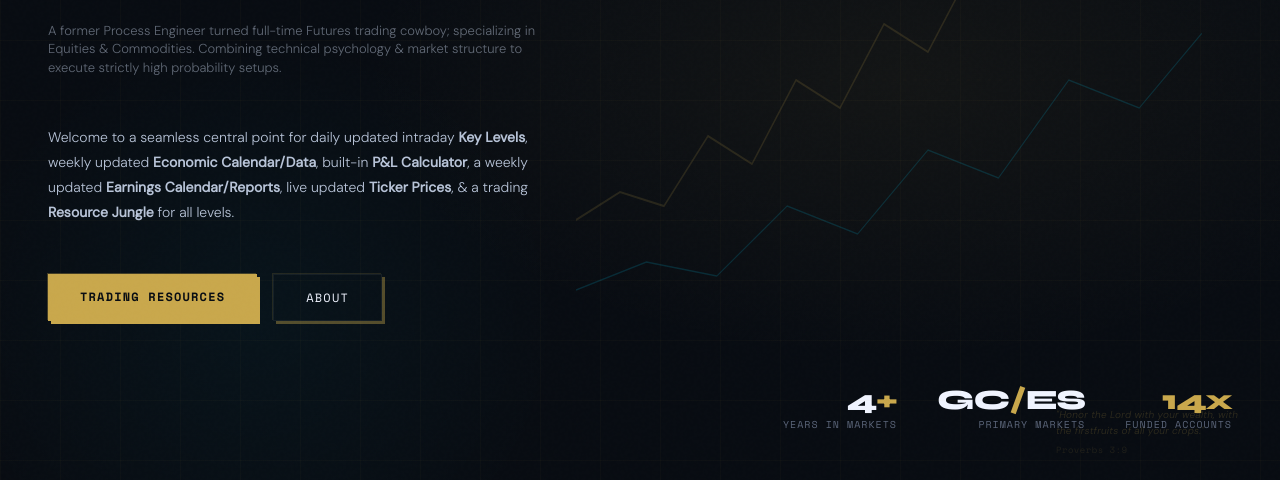
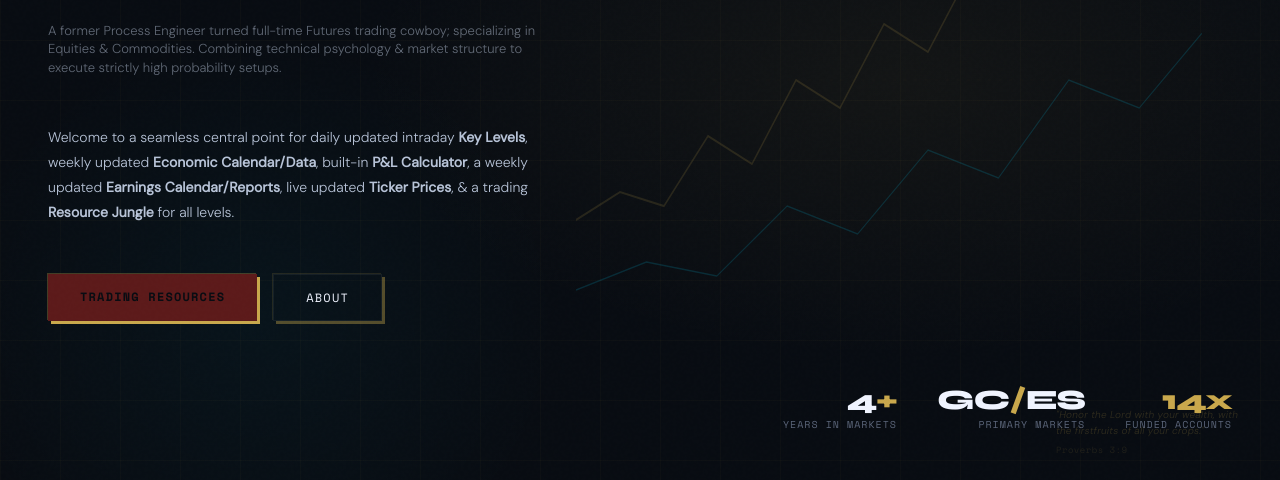
Before and after one commit to JoshQuiambao/toptickgorilla.com, a plain HTML site: page index.html in a window 1280 px wide. Shown: the part 320-800 px from the top of the page. Drawn offline with nearby package versions, Linux system fonts and the light colour scheme; no server answers; a script that the page names is missing.

Commit message:
Update index.html

```diff
--- a/index.html
+++ b/index.html
@@ -309,7 +309,7 @@
 
   .btn-primary {
     padding: 14px 32px;
-    background: var(--gold);
+    background: #5C1A1A;
     color: var(--bg);
     font-family: 'Space Mono', monospace;
     font-size: 12px;
```
